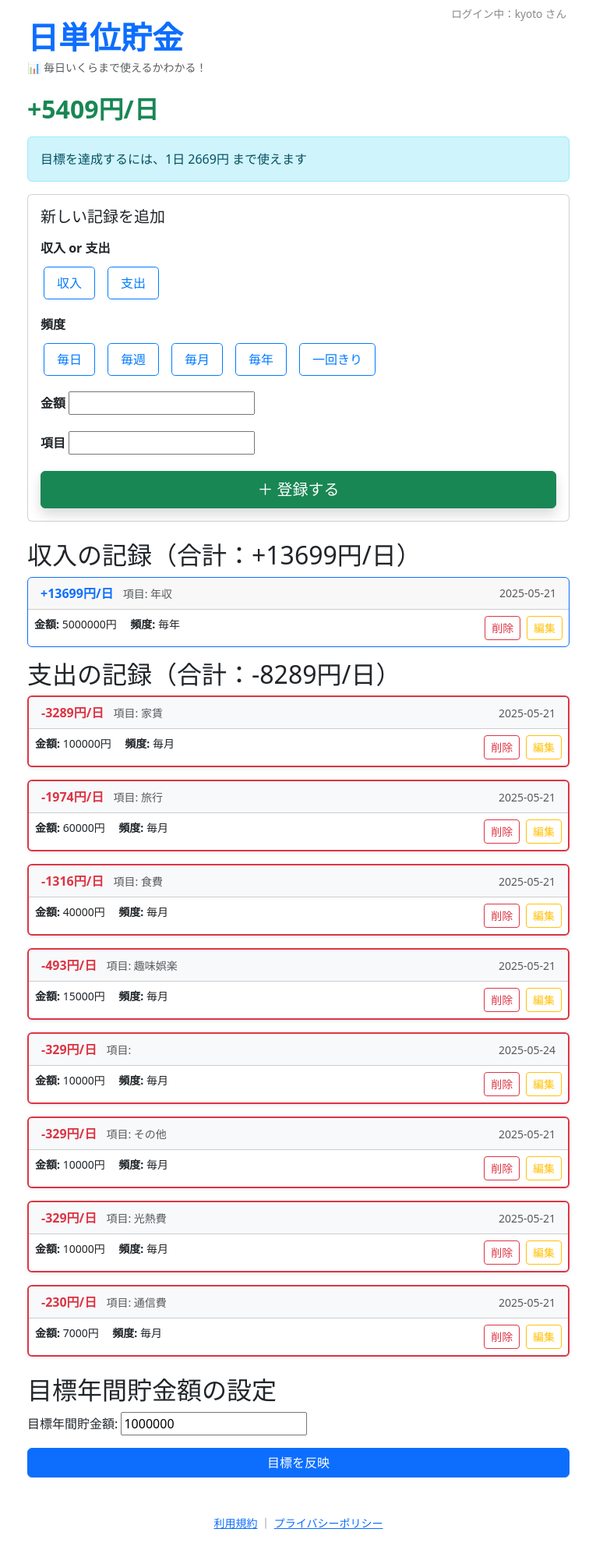
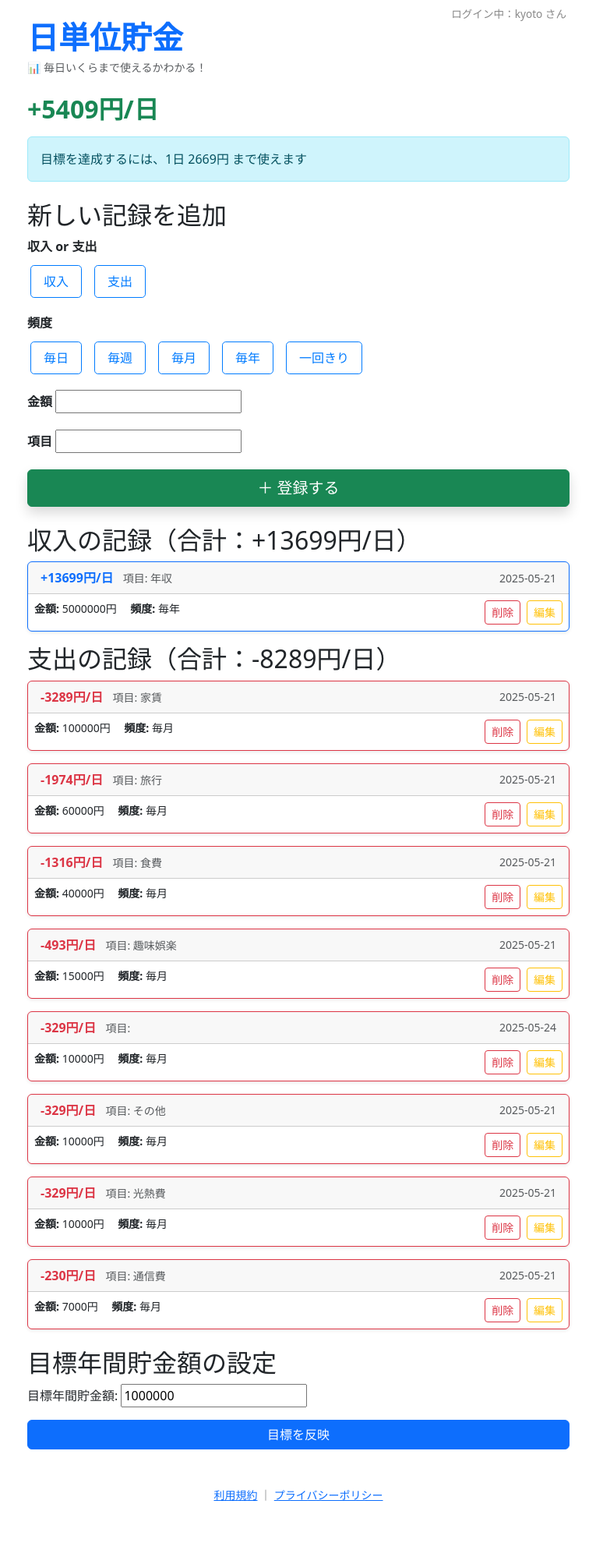
Before and after one commit to kyonomiyako/nichitan-shisan-kanri, a Django app: page / in a window 1280 px wide. Shown: the whole page at 78% size, without its empty margins (257-1022 px from the left). After the commit the page ends 1925 px from the top, so only its background shows below. Run offline with Django 4.2, Linux system fonts and the light colour scheme; a user stored in the database is signed in; data comes from the database, SQL or seed files in the repository.

Commit message:
Fix: 強調表示とカードデザインを最終反映

```diff
--- a/ledger/templates/ledger/home.html
+++ b/ledger/templates/ledger/home.html
@@ -1,3 +1,4 @@
+
 <!DOCTYPE html>
 <html lang="ja">
 <head>
@@ -56,11 +57,10 @@
 <div class="alert alert-info">{{ allowance_str }}</div>
 {% endif %}
 
-<div class="card mb-4">
-  <div class="card-body">
-    <h2 class="h5 mb-3">新しい記録を追加</h2>
-    <form method="post">
+<h2 class="mt-4">新しい記録を追加</h2>
+<form method="post" class="mb-4">
     {% csrf_token %}
+
     <div class="mb-3">
         <label class="form-label fw-bold">収入 or 支出</label><br>
         <input type="hidden" name="entry_type" id="entry_type_input">
@@ -94,12 +94,29 @@
 
     <button type="submit" class="btn btn-success btn-lg shadow rounded w-100">＋ 登録する</button>
 </form>
-  </div>
-</div>
+
+<script>
+    function setupToggleGroup(groupId, inputId) {
+        const group = document.getElementById(groupId);
+        const input = document.getElementById(inputId);
+        const buttons = group.querySelectorAll(".toggle-button");
+
+        buttons.forEach(btn => {
+            btn.addEventListener("click", () => {
+                buttons.forEach(b => b.classList.remove("active"));
+                btn.classList.add("active");
+                input.value = btn.getAttribute("data-value");
+            });
+        });
+    }
+
+    setupToggleGroup("entry_type_buttons", "entry_type_input");
+    setupToggleGroup("frequency_buttons", "frequency_input");
+</script>
 
 <h2>収入の記録（合計：+{{ sum_income|floatformat:0 }}円/日）</h2>
 {% for e in income_entries %}
-<div class="card border-primary mb-3">
+<div class="card border-primary mb-3 shadow-sm">
     <div class="card-header d-flex justify-content-between align-items-center">
         <div>
             <strong class="text-primary">+{{ e.daily|floatformat:0 }}円/日</strong>
@@ -126,8 +143,8 @@
 
 <h2>支出の記録（合計：-{{ sum_expense|floatformat:0 }}円/日）</h2>
 {% for e in expense_entries %}
-<div class="card border-danger border-2 mb-3 shadow-sm">
-    <div class="card-header bg-light d-flex justify-content-between align-items-center">
+<div class="card border-danger mb-3 shadow-sm">
+    <div class="card-header d-flex justify-content-between align-items-center">
         <div>
             <strong class="text-danger">-{{ e.daily|floatformat:0 }}円/日</strong>
             <span class="ms-2 text-muted small">項目: {{ e.note }}</span>
@@ -161,24 +178,5 @@
   <a href="{% url 'terms' %}">利用規約</a> ｜ <a href="{% url 'privacy' %}">プライバシーポリシー</a>
 </footer>
 
-<script>
-    function setupToggleGroup(groupId, inputId) {
-        const group = document.getElementById(groupId);
-        const input = document.getElementById(inputId);
-        const buttons = group.querySelectorAll(".toggle-button");
-
-        buttons.forEach(btn => {
-            btn.addEventListener("click", () => {
-                buttons.forEach(b => b.classList.remove("active"));
-                btn.classList.add("active");
-                input.value = btn.getAttribute("data-value");
-            });
-        });
-    }
-
-    setupToggleGroup("entry_type_buttons", "entry_type_input");
-    setupToggleGroup("frequency_buttons", "frequency_input");
-</script>
-
 </body>
 </html>
```
Lines whose indentation alone changed are shown as unchanged.
